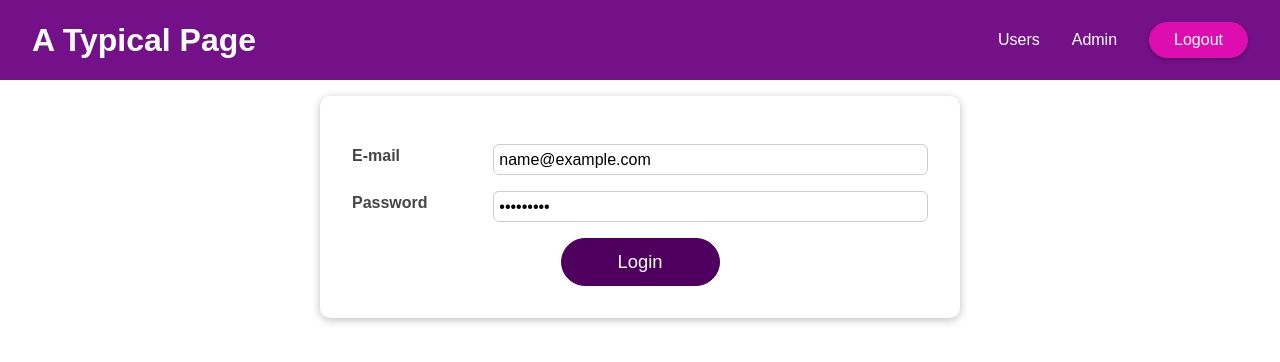
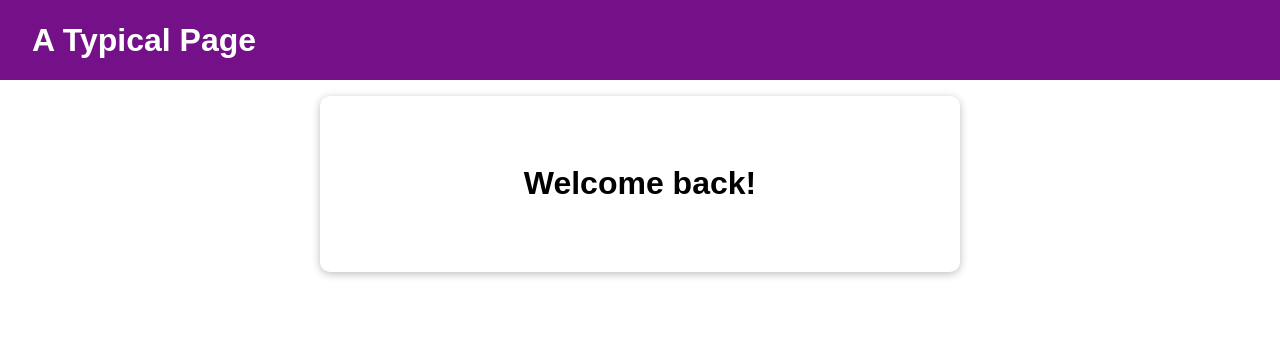
Before and after one commit to Harish1651999/mock-user-auth, a React (Create React App) app: page / in a window 1280 px wide. Both pictures are taken after typing "name@example.com", "Sample123" into the empty fields and a click on the button "Login". Shown: the top 362 px of the page. Built offline with nearby package versions, Linux system fonts and the light colour scheme.

Commit message:
add Home component.

```diff
--- a/src/App.js
+++ b/src/App.js
@@ -1,13 +1,23 @@
-import React from "react";
+import React, { useState } from "react";
 import Login from "./components/Login/Login";
 import MainHeader from "./components/MainHeader/MainHeader";
+import Home from "./components/Home/Home";
 
 function App() {
+  const [isLoggedIn, setIsLoggedIn] = useState(false);
+  const loginHandler = () => {
+    setIsLoggedIn(true);
+  };
+  const logoutHandler = () => {
+    setIsLoggedIn(false);
+  };
+
   return (
     <>
       <MainHeader />
       <main>
-        <Login />
+        {!isLoggedIn && <Login onLogin={loginHandler} />}
+        {isLoggedIn && <Home onLogout={logoutHandler} />}
       </main>
     </>
   );
--- /dev/null
+++ b/src/components/Home/Home.js
@@ -0,0 +1,13 @@
+import React from "react";
+import Card from "../UI/Card/Card";
+import classes from "./Home.module.css";
+
+const Home = () => {
+  return (
+    <Card className={classes.home}>
+      <h1>Welcome back!</h1>
+    </Card>
+  );
+};
+
+export default Home;
--- /dev/null
+++ b/src/components/Home/Home.module.css
@@ -0,0 +1,7 @@
+.home {
+    width: 90%;
+    max-width: 40rem;
+    padding: 3rem;
+    margin: 2rem auto;
+    text-align: center;
+  }
--- a/src/components/Login/Login.js
+++ b/src/components/Login/Login.js
@@ -3,7 +3,7 @@ import classes from "./Login.module.css";
 import Card from "../UI/Card/Card";
 import Button from "../UI/Button/Button";
 
-const Login = () => {
+const Login = (props) => {
   const [enteredemail, setEnteredEmail] = useState("");
   const [enteredpassword, setEnteredPassword] = useState("");
   const emailChangeHandler = (event) => {
@@ -16,6 +16,11 @@ const Login = () => {
   const submitHandler = (event) => {
     event.preventDefault();
     console.log(enteredemail, enteredpassword);
+    if (enteredemail.trim().length > 1 && enteredpassword.trim().length >= 7) {
+      console.log("Logged In");
+      props.onLogin();
+      return;
+    }
   };
 
   return (
--- a/src/components/MainHeader/MainHeader.js
+++ b/src/components/MainHeader/MainHeader.js
@@ -2,11 +2,11 @@ import React from "react";
 import Navigation from "./Navigation";
 import classes from "./MainHeader.module.css";
 
-const MainHeader = () => {
+const MainHeader = (props) => {
   return (
     <header className={classes["main-header"]}>
       <h1>A Typical Page</h1>
-      <Navigation />
+      <Navigation onLogout={props.onLogout} />
     </header>
   );
 };
--- a/src/components/MainHeader/Navigation.js
+++ b/src/components/MainHeader/Navigation.js
@@ -1,9 +1,10 @@
 import React from "react";
 import classes from "./Navigation.module.css";
 
-const Navigation = () => {
+const Navigation = (props) => {
   return (
     <nav className={classes.nav}>
+      {props.isLoggedIn && (
         <ul>
           <li>
             <a href="/">Users</a>
@@ -12,9 +13,10 @@ const Navigation = () => {
             <a href="/">Admin</a>
           </li>
           <li>
-          <button>Logout</button>
+            <button onClick={props.onLogout}>Logout</button>
           </li>
         </ul>
+      )}
     </nav>
   );
 };
```
Lines whose indentation alone changed are shown as unchanged.
